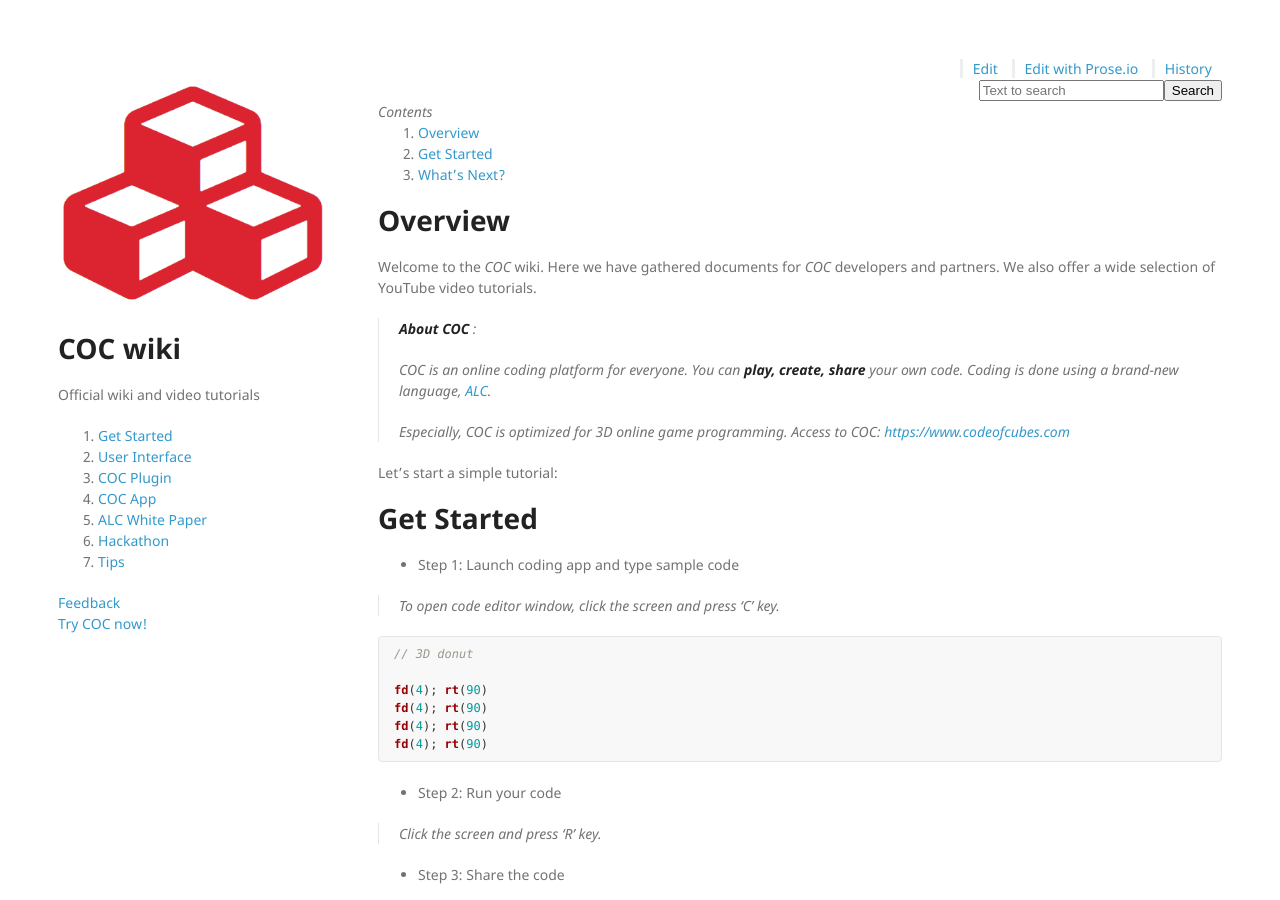
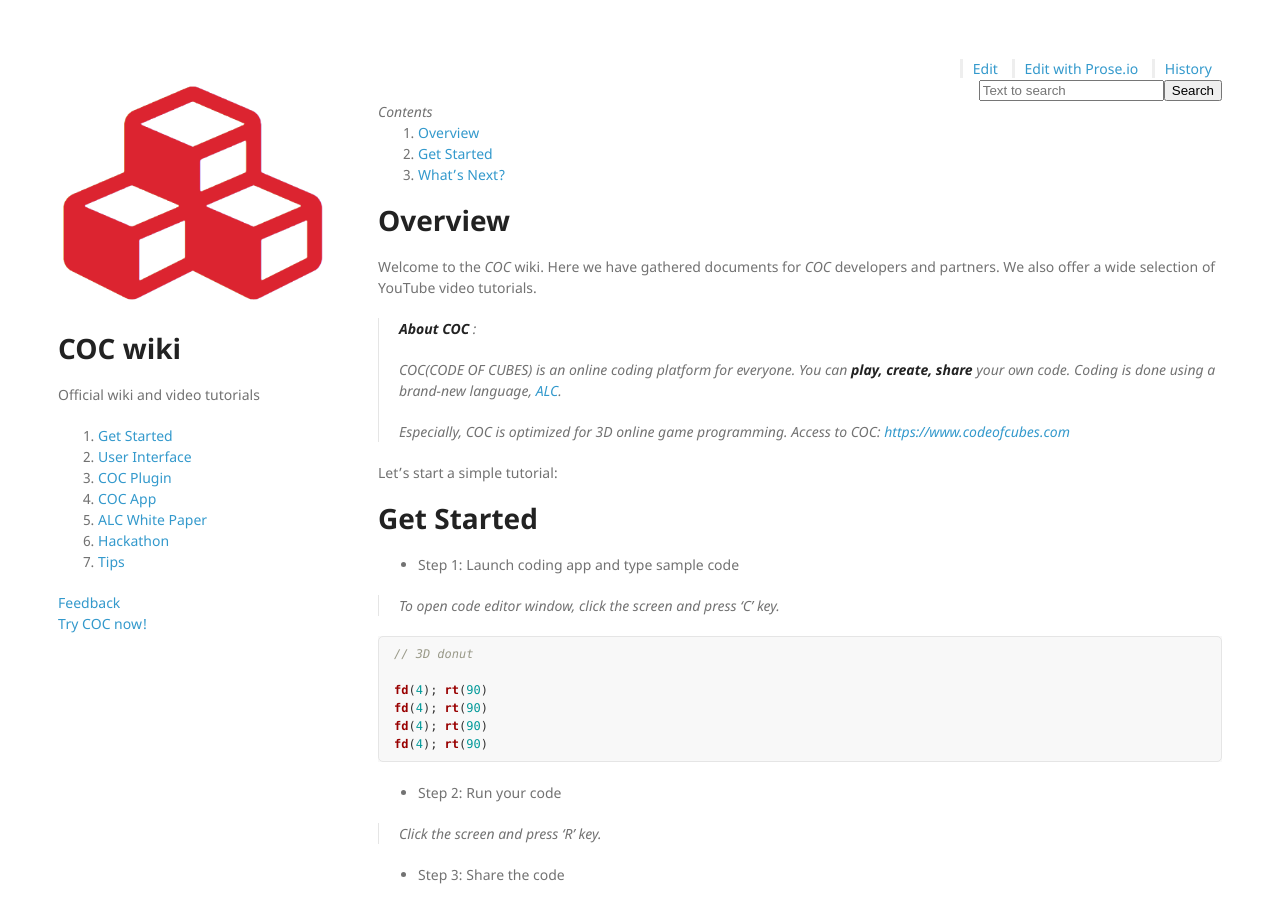
Before and after one commit to daisykim/daisykim.github.io, a Jekyll site: the page built from index.md, in a window 1280 px wide and 900 px high. Built offline with Jekyll 4.4.1, drawn with Linux system fonts in a browser that asks for light colours; nearby versions of some CDN libraries.

Commit message:
Update index

```diff
--- a/index.md
+++ b/index.md
@@ -9,7 +9,7 @@ We also offer a wide selection of YouTube video tutorials.
 
 > **About _COC_** :
 >
-> _COC_ is an online coding platform for everyone.
+> _COC_(CODE OF CUBES) is an online coding platform for everyone.
 > You can **play, create, share** your own code.
 > Coding is done using a brand-new language, [_ALC_](p/alc-1.0-white-paper).
 >
```
